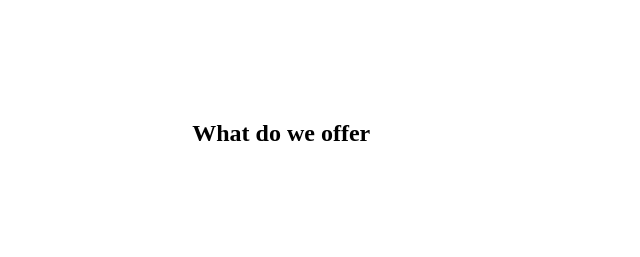
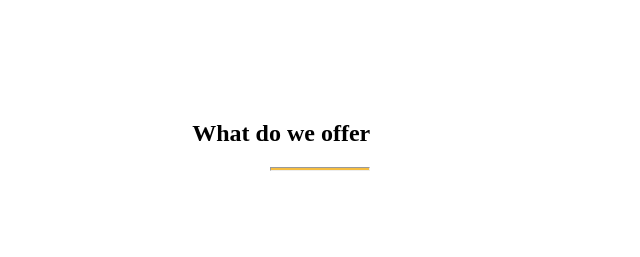
Before and after one commit to Neffect/if-html, a website: page index.html in a window 1280 px wide. Shown: the top 257 px of the page, 403-1043 px from the left. Drawn offline with Linux system fonts and the light colour scheme.

Commit message:
add: div-classes add hr and color img-png

```diff
--- a/index.html
+++ b/index.html
@@ -10,6 +10,7 @@
     <div class="container">
       <div class="heads">
         <h2>What do we offer</h2>
+        <hr>
       </div>
       <div class="offers">
         <div class="sounds">
--- a/styles/style.css
+++ b/styles/style.css
@@ -7,10 +7,16 @@ body {
   max-width: 1440px;
 }
 .container {
- margin: 0 auto;
+  margin: 0 auto;
   width: 90%;
 }
-
+hr {
+  margin-top: 20px;
+  width: 100px;
+  height: 4px;
+  display: inline-block;
+  background-color: #F5BD41;
+}
 .heads {
   margin: 120px;
   text-align: right;
```
